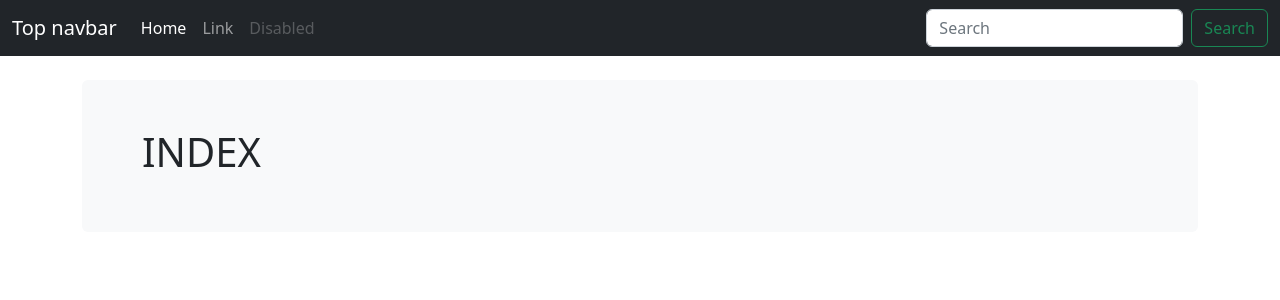
After one commit to pedroarthuralvesdeoliveira/tads-desenvolvimento-web-2, a Flask app: page / in a window 1280 px wide. The commit adds this page. Shown: the top 300 px of the page. Run offline with Flask 2, Linux system fonts and the light colour scheme.

```diff
--- a/pyweb/app.py
+++ b/pyweb/app.py
@@ -4,9 +4,13 @@ from datetime import datetime
 app = Flask(__name__)
 
 
+@app.route("/")
+def index():
+    return render_template("index.html")
+
+
 @app.route("/conversao", methods=["POST", "GET"])
 def conversao():
-
     if request.method == 'GET':
         return render_template("conversao.html")
 
@@ -17,7 +21,6 @@ def conversao():
 
 @app.route("/imc", methods=["POST", "GET"])
 def calculaIMC():
-
     if request.method == 'GET':
         return render_template("imc.html")
 
--- /dev/null
+++ b/pyweb/templates/index.html
@@ -0,0 +1,8 @@
+{% extends "layout.html" %}
+{% block content %}
+<div class="container">
+    <div id="jumbo" class="jumbotron">
+        <h1>INDEX</h2>
+    </div>
+</div>
+{% endblock %}
--- /dev/null
+++ b/pyweb/templates/layout.html
@@ -0,0 +1,48 @@
+<!doctype html>
+<html lang="en">
+<head>
+  <meta charset="utf-8">
+  <meta name="viewport" content="width=device-width, initial-scale=1.00, shrink-to-fit=no">
+  <link href="https://cdn.jsdelivr.net/npm/bootstrap@5.2.2/dist/css/bootstrap.min.css" rel="stylesheet" integrity="sha384-Zenh87qX5JnK2Jl0vWa8Ck2rdkQ2Bzep5IDxbcnCeuOxjzrPF/et3URy9Bv1WTRi" crossorigin="anonymous">
+</head>
+
+<body>
+<!-- NavBar begin -->
+
+<nav class="navbar navbar-expand-md navbar-dark bg-dark mb-4">
+    <div class="container-fluid">
+      <a class="navbar-brand" href="#">Top navbar</a>
+      <button class="navbar-toggler" type="button" data-bs-toggle="collapse" data-bs-target="#navbarCollapse" aria-controls="navbarCollapse" aria-expanded="false" aria-label="Toggle navigation">
+        <span class="navbar-toggler-icon"></span>
+      </button>
+      <div class="collapse navbar-collapse" id="navbarCollapse">
+        <ul class="navbar-nav me-auto mb-2 mb-md-0">
+          <li class="nav-item">
+            <a class="nav-link active" aria-current="page" href="#">Home</a>
+          </li>
+          <li class="nav-item">
+            <a class="nav-link" href="#">Link</a>
+          </li>
+          <li class="nav-item">
+            <a class="nav-link disabled">Disabled</a>
+          </li>
+        </ul>
+        <form class="d-flex" role="search">
+          <input class="form-control me-2" type="search" placeholder="Search" aria-label="Search">
+          <button class="btn btn-outline-success" type="submit">Search</button>
+        </form>
+      </div>
+    </div>
+  </nav>
+
+  <main class="container">
+    <div class="bg-light p-5 rounded">
+    {% block content %}
+    {% endblock %}
+    </div>
+  </main>
+
+<script src="https://cdn.jsdelivr.net/npm/bootstrap@5.2.2/dist/js/bootstrap.bundle.min.js" integrity="sha384-OERcA2EqjJCMA+/3y+gxIOqMEjwtxJY7qPCqsdltbNJuaOe923+mo//f6V8Qbsw3" crossorigin="anonymous"></script>
+
+</body>
+</html>
```
Also changed, not shown: pyweb/templates/conversao.html (+13 -26 lines).
